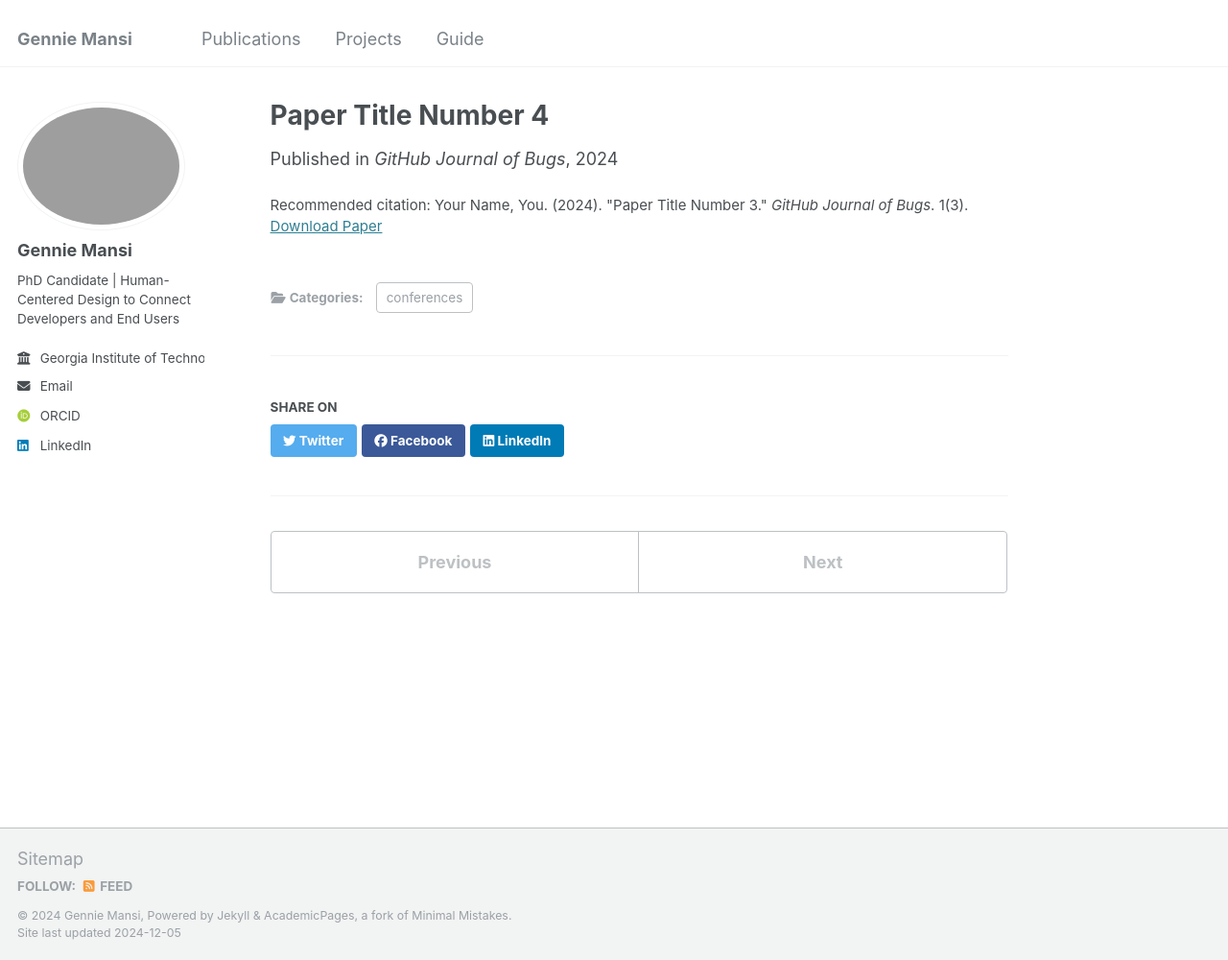
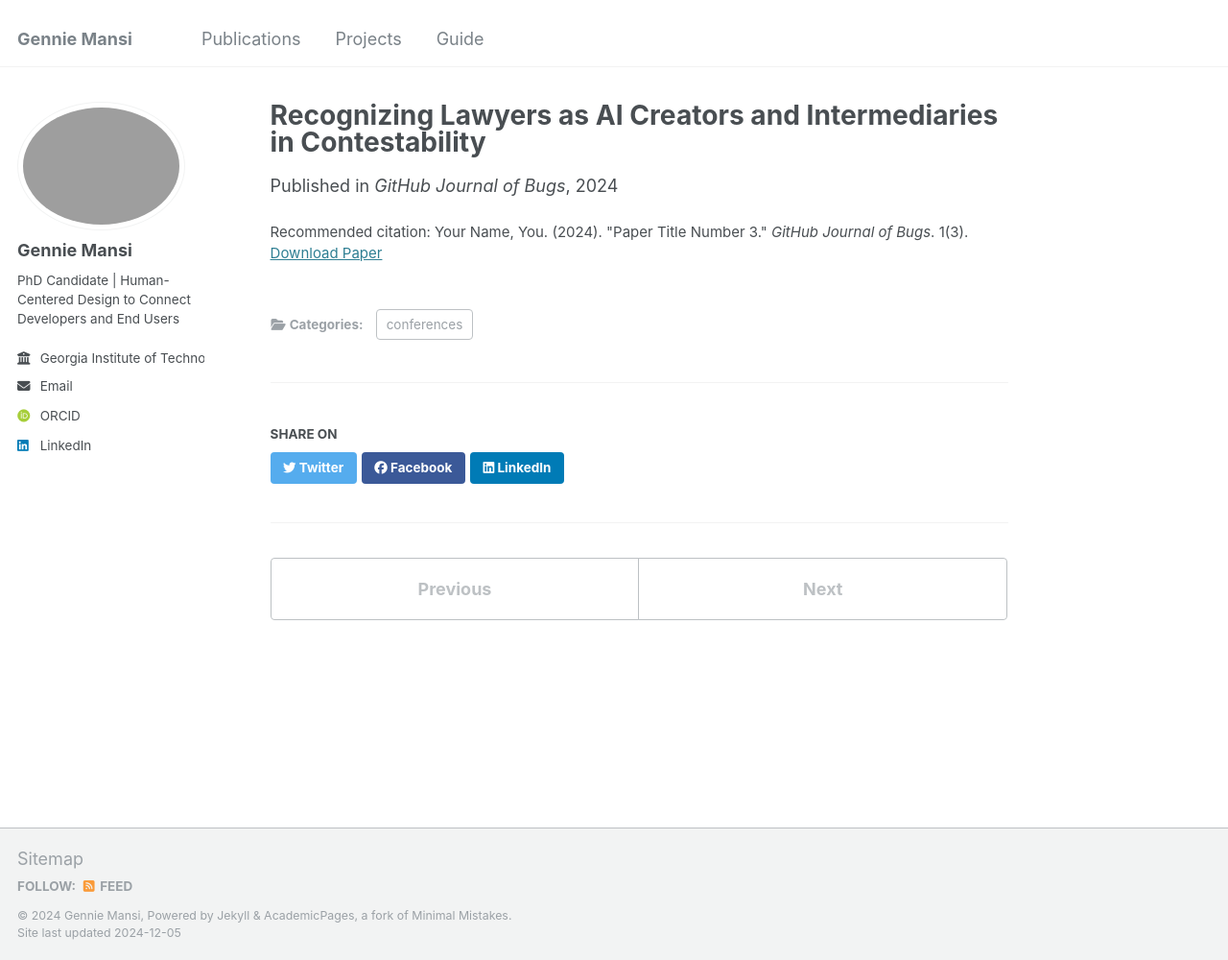
Before and after one commit to GIM494/gim494.github.io, a Jekyll site: the page built from _publications/2024-02-17-paper-title-number-4.md, in a window 1280 px wide and 1000 px high. Shown: the whole window at 96% size. Built offline with Jekyll 4.4.1, drawn with Linux system fonts in a browser that asks for light colours; some web fonts are replaced.

Commit message:
update default paper

```diff
--- a/_publications/2024-02-17-paper-title-number-4.md
+++ b/_publications/2024-02-17-paper-title-number-4.md
@@ -1,5 +1,5 @@
 ---
-title: "Paper Title Number 4"
+title: "Recognizing Lawyers as AI Creators and Intermediaries in Contestability"
 collection: publications
 category: conferences
 permalink: /publication/2024-02-17-paper-title-number-4
```
